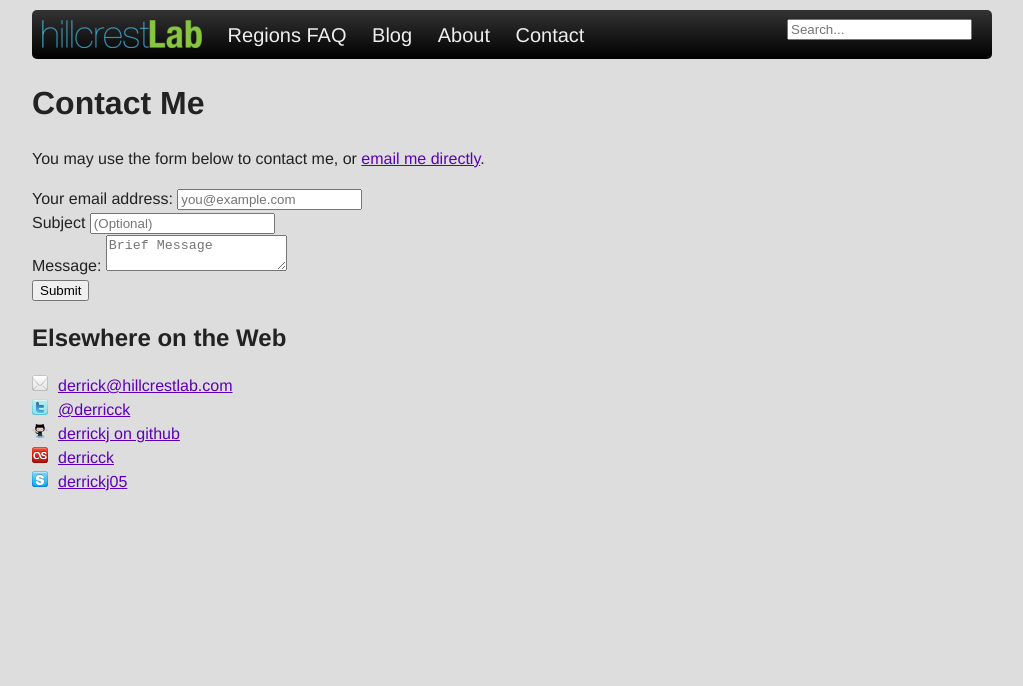
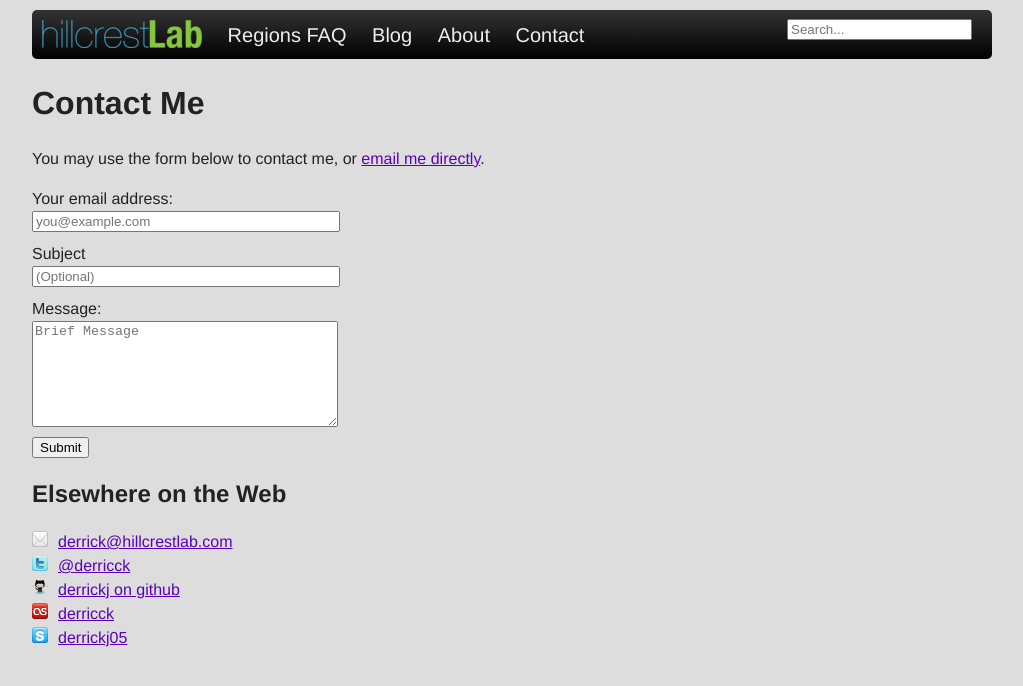
Before and after one commit to derrickj/hillcrestlab.com, a Jekyll site: the page built from contact.html, in a window 1280 px wide. Shown: the top 686 px of the page, without its empty margins (128-1151 px from the left). Built offline with Jekyll 4.4.1, drawn with Linux system fonts in a browser that asks for light colours; nearby versions of some CDN libraries; Markdown is read by kramdown in place of the engine named in the settings.

Commit message:
display contact form elements on their own line

```diff
--- a/css/style.css
+++ b/css/style.css
@@ -159,7 +159,19 @@ a {
 	border-radius:20px;
 }
 
-/* about page */
+/* Contact page */
+form.contact * {
+	display:block;
+}
+form.contact > div {
+	padding-bottom: 10px;
+}
+#email, #subject, #message {
+	width : 300px;
+}
+#message {
+	height: 100px;
+}
 #social {
 	list-style-type:none;
 	margin: 0px;
```
